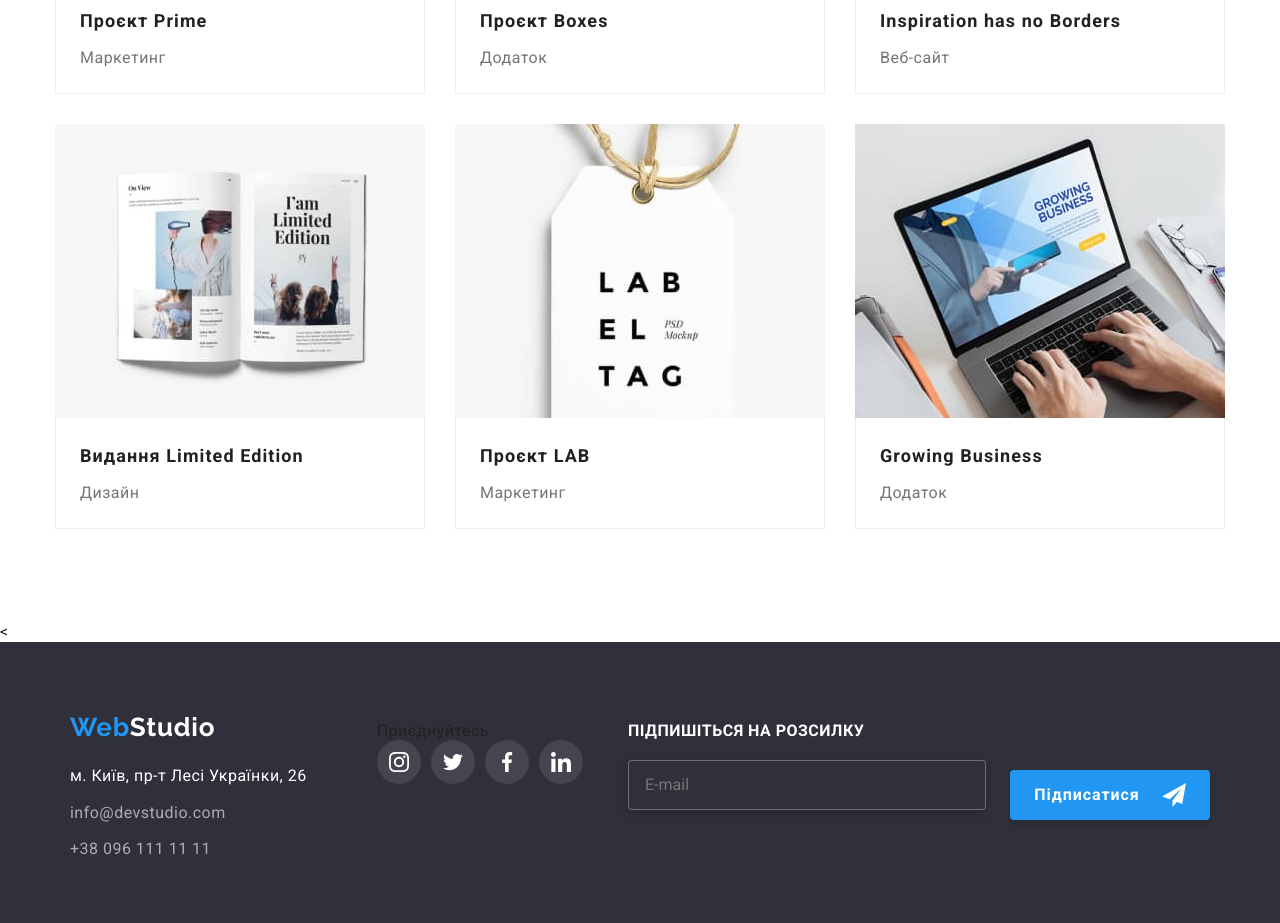
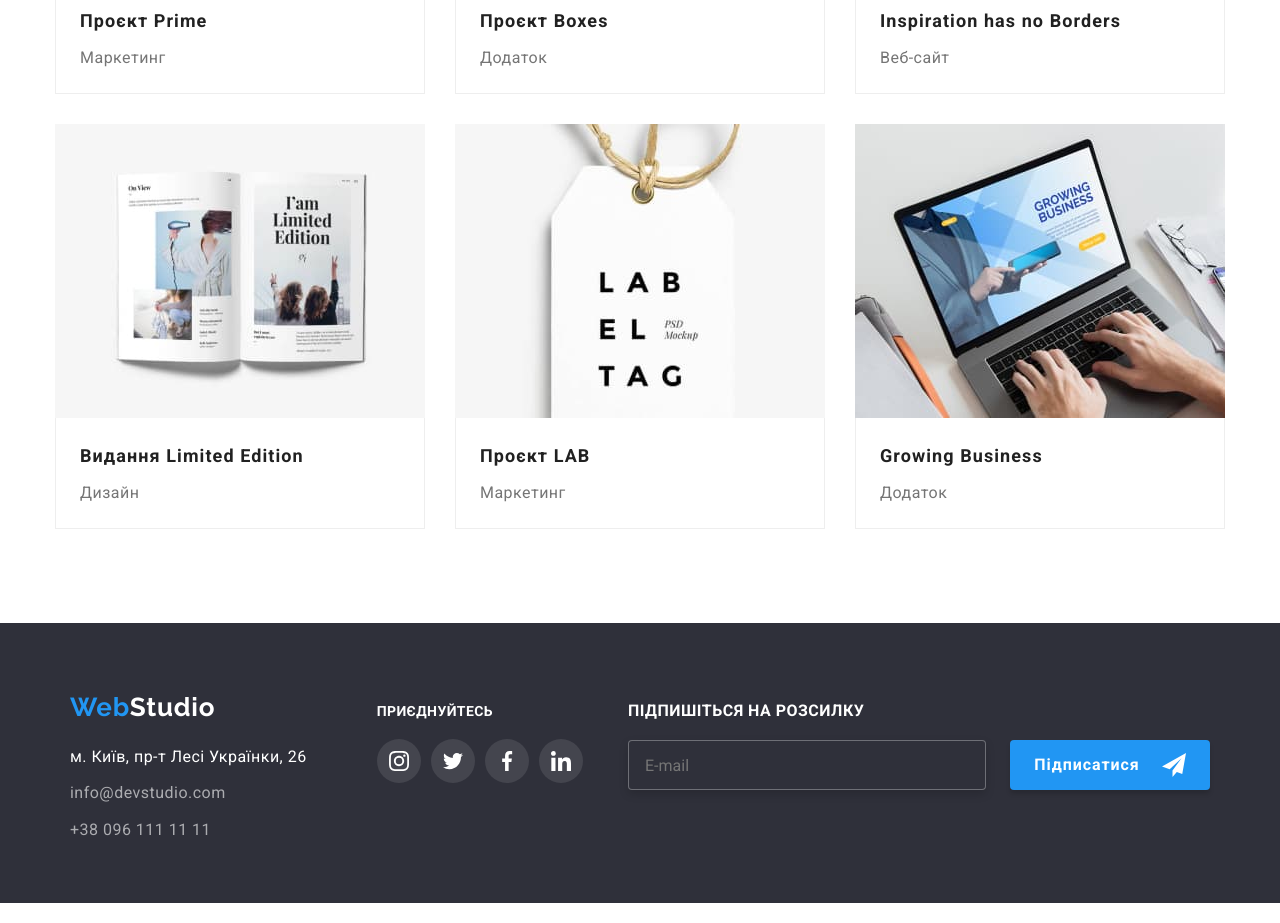
Before and after one commit to gtgambit/goit-markup-hw-08, a plain HTML site: page portfolio.html in a window 1280 px wide. Shown: the part 1009-1932 px from the top of the page. Drawn offline with nearby package versions, Linux system fonts and the light colour scheme.

Commit message:
portfolio update

```diff
--- a/portfolio.html
+++ b/portfolio.html
@@ -420,11 +420,10 @@
         </div>
       </section>
     </main>
-    <
     <footer class="page-footer">
       <div class="container">
         <div class="footer__wrapper">
-          <div>
+          <div class="footer-sub__wrap">
             <a href="./index.html" class="logo-bsmt"
               >Web<span class="logo__footer">Studio</span></a
             >
@@ -452,7 +451,7 @@
             </address>
           </div>
           <div class="footer__social">
-            <p>Приєднуйтесь</p>
+            <p class="footer-socials__title">Приєднуйтесь</p>
             <ul class="footer-socials__list">
               <li class="footer-socials__item">
                 <a href="#" class="footer-socials__link">
@@ -491,7 +490,7 @@
               autocomplete="off"
               class="window-email-subscribe"
             >
-              <label>
+              <label class="footer-subscribe__label">
                 <input type="email" name="email" placeholder="E-mail" />
               </label>
               <button type="submit" class="subscribe-btn">
```
